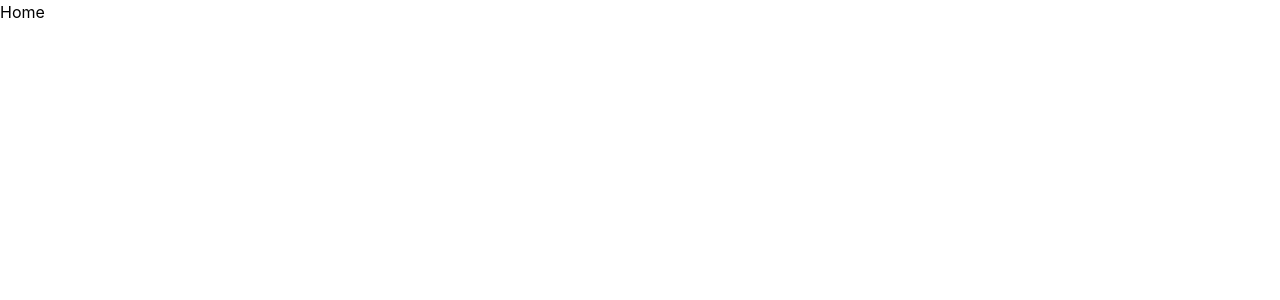
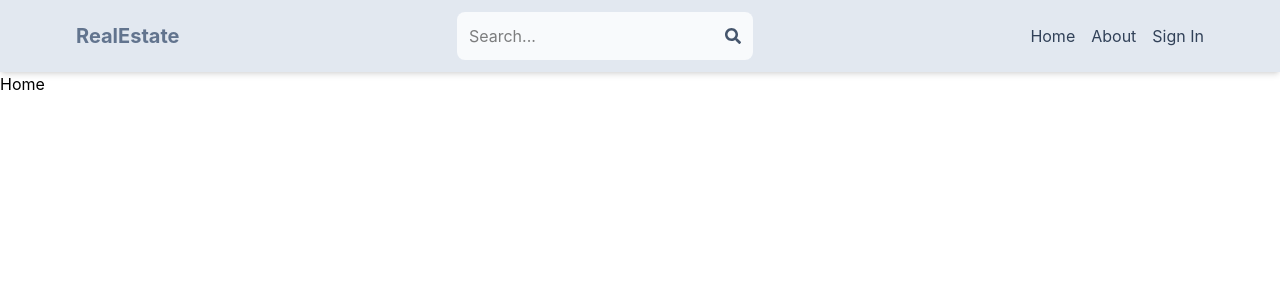
Before and after one commit to tshreyaraj/mern-real-estate, a React (Vite) app in the folder front-end/: page / in a window 1280 px wide. Shown: the top 300 px of the page. Built offline with nearby package versions, Linux system fonts and the light colour scheme.

Commit message:
Create Header Component

```diff
--- a/front-end/package.json
+++ b/front-end/package.json
@@ -13,6 +13,7 @@
     "@tailwindcss/vite": "^4.2.0",
     "react": "^19.2.0",
     "react-dom": "^19.2.0",
+    "react-icons": "^5.5.0",
     "react-router-dom": "^7.13.0",
     "tailwindcss": "^4.2.0"
   },
--- a/front-end/src/App.jsx
+++ b/front-end/src/App.jsx
@@ -4,11 +4,13 @@
 import Home from "./pages/Home"
 import Profile from "./pages/Profile"
 import About from "./pages/About"
+import Header from "./components/Header"
 function App() {
 
 
   return (
     <BrowserRouter>
+    <Header/>
       <Routes>
         <Route path="/" element={<Home/>}> </Route>
         <Route path="/about" element={<About/>}> </Route>
--- /dev/null
+++ b/front-end/src/components/Header.jsx
@@ -0,0 +1,24 @@
+import {FaSearch} from "react-icons/fa";
+import { Link } from "react-router-dom";
+
+export default function Header() {
+  return (
+    <header className="bg-slate-200 shadow-md ">
+      <div className="flex justify-between items-center max-w-6xl mx-auto p-3">
+<Link to="/">        <h1 className="font-bold text-sm sm:text-xl flex flex-wrap">
+          <span className="text-slate-500">Real</span>
+          <span className="text-slate-500">Estate</span>
+        </h1></Link>
+        <form className="bg-slate-50 p-3 rounded-lg flex items-center">
+          <input type="text" placeholder="Search..."  className="bg-transparent focus:outline-none w-24 sm:w-64"/>
+          <FaSearch className='text-slate-600'></FaSearch>
+        </form>
+        <ul className="flex gap-4">
+           <Link to="/"> <li className="hidden sm:inline text-slate-700 hover:underline">Home</li></Link>
+            <Link to="/about"><li className="hidden sm:inline text-slate-700 hover:underline">About</li></Link>
+           <Link to="/signin"> <li className="hidden sm:inline text-slate-700 hover:underline">Sign In</li></Link>
+        </ul>
+      </div>
+    </header>
+  );
+}
```
Also changed, not shown: 1 other file (tests, documents, lock files or other folders).
